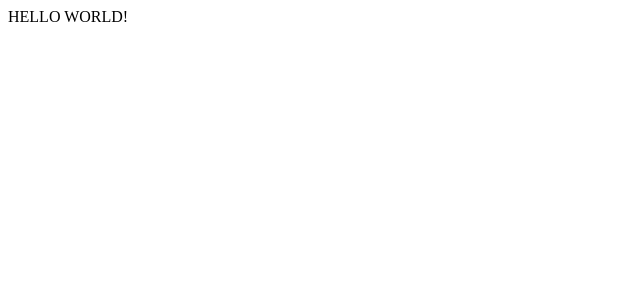
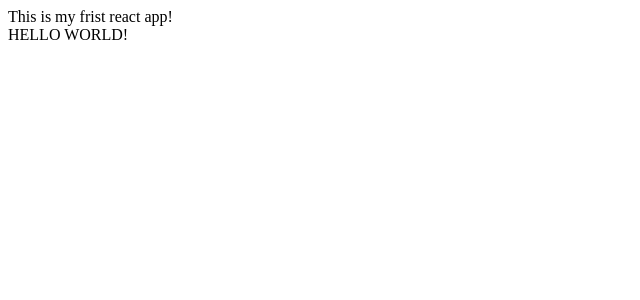
Before and after one commit to iplaycodex/my-react-app, a React (Create React App) app in the folder my-frist-react-app/: page / in a window 1280 px wide. Shown: the top 300 px of the page, without its empty margins (0-640 px from the left). Built offline with nearby package versions, Linux system fonts and the light colour scheme.

Commit message:
添加第一个组件<HelloWorld/>

```diff
--- a/my-frist-react-app/src/App.js
+++ b/my-frist-react-app/src/App.js
@@ -1,9 +1,13 @@
-import React,{ Component } from 'react';
+import React,{ Component,Fragment } from 'react';
+import HelloWorld from './components/HelloWorld';
 
 class App extends Component{
   render(){
     return(
-      <div>HELLO WORLD!</div>
+      <Fragment>
+        <div>This is my frist react app!</div>
+        <HelloWorld/>
+      </Fragment>
     )
   }
 }
--- /dev/null
+++ b/my-frist-react-app/src/components/HelloWorld.js
@@ -0,0 +1,10 @@
+import React,{Component} from 'react';
+
+class HelloWorld extends Component{
+    render(){
+        return(
+            <div>HELLO WORLD!</div>
+        )
+    }
+}
+export default HelloWorld;
```
